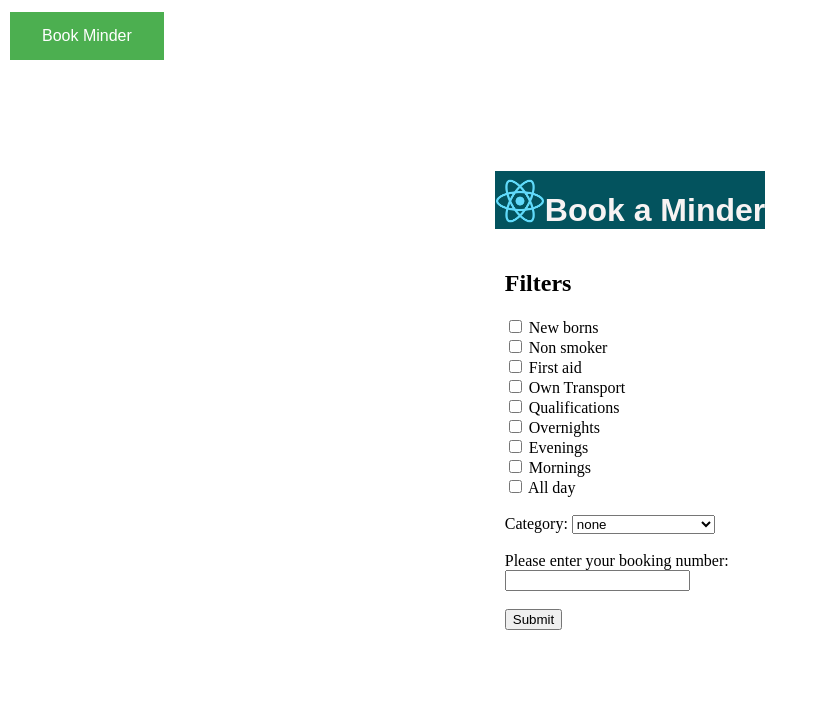
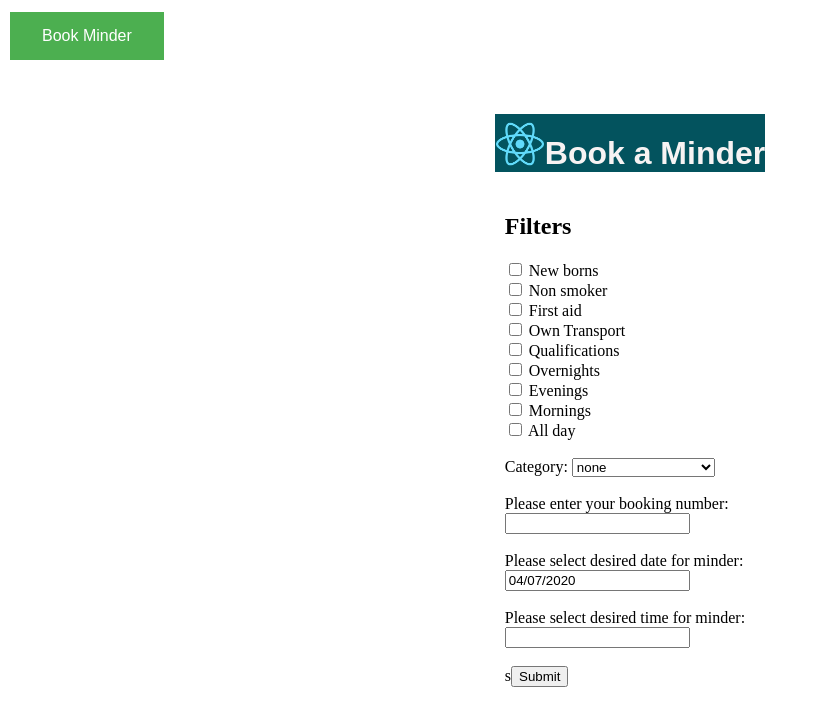
Before and after one commit to leonawolff/Hotel-Email, a React (Create React App) app: page / in a window 1280 px wide. Both pictures are taken after a click on the button "Book Minder". Shown: the top 726 px of the page, without its empty margins (0-818 px from the left). Built offline with nearby package versions, Linux system fonts and the light colour scheme.

Commit message:
Add files via upload

```diff
--- a/src/App.js
+++ b/src/App.js
@@ -1,17 +1,20 @@
 import React, { Component } from "react";
+import DatePicker from "react-datepicker";
 import "./App.css";
+import "react-datepicker/dist/react-datepicker.css";
 import Form from './Form';
 
 class App extends Component {
   constructor() {
     super();
     this.state = {
-      location: window.location.href.substr(23),
+      startDate: new Date(),
+      startTime: new Date(),
       filters: [],
       pub_filters: "",
       pub_category: "",
-      queryString: "",
-      url: window.location.href
+      bookingId: "",
+      bookingInfo: ""
     };
     this.handleChange = this.handleChange.bind(this);
     this.handleClick = this.handleClick.bind(this);
@@ -19,20 +22,8 @@ class App extends Component {
 
   async handleClick(e){
 
-    const {
-         REACT_APP_EMAILJS_RECEIVER: receiverEmail,
-         REACT_APP_EMAILJS_TEMPLATEID: template,
-         REACT_APP_EMAILJS_USERID: user,
-         REACT_APP_EMAILJS_SENDER: senderEmail
-       } = this.props.env
+       Form.mailTime(this.bookingInfo, this.state.value);
 
-       Form.mailTime(
-         template,
-         senderEmail,
-         receiverEmail,
-         this.state.value,
-         user
-       );
      }
   async handleChange(event) {
     const { name, value, type} = event.target;
@@ -46,25 +37,41 @@ class App extends Component {
         {
           pub_filters: this.state.filters.join("%2C")
         },
-        () => this.updateQueryString()
+        () => this.updateBookingInfo()
       );
     }
     if (type === "text") {
-      console.log(event.target.value);
-    }else {
-      this.setState({ [name]: value }, () => this.updateQueryString());
+      this.setState(
+        {
+          bookingId : event.target.value
+        },
+        () => this.updateBookingInfo());
+      console.log(this.bookingId);
     }
+    if (type === "date") {
+    this.setState({
+      startDate: this.date
+    });
+  }
+  if (type === "time") {
+  this.setState({
+    startTime: this.date
+  });
+}
+  else {
+    this.setState({ [name]: value }, () => this.updateBookingInfo());
+  };
   }
 
-  updateQueryString() {
-    let queryString = "";
+  updateBookingInfo() {
     if (this.state.pub_category.length !== 0)
-      queryString += `pub_category=${this.state.pub_category}&`;
+      this.bookingInfo += `${this.state.pub_category}\n`;
     if (this.state.pub_filters.length !== 0)
-      queryString += `pub_filters=${this.state.pub_filters}`;
+      this.bookingInfo += `${this.state.pub_filters}\n`;
     this.setState({
-      queryString: queryString
+      bookingInfo: this.bookingInfo
     });
+    console.log(this.bookingInfo);
   }
 
   render() {
@@ -211,9 +218,35 @@ class App extends Component {
         <br />
         <br />
 
+        <label>
+        Please select desired date for minder:
+        </label>
+        <br />
+        <DatePicker
+                type="date"
+                selected={this.state.startDate}
+                onChange={this.handleChange}
+              />
+
+        <br />
+        <br />
+        <label>
+        Please select desired time for minder:
+        </label>
+        <br />
+        <DatePicker
+        type="time"
+          selected={this.state.date}
+          onChange={this.handleChange}
+          showTimeSelect
+          dateFormat="Pp"
+        />
+
+        <br />
+        <br />s
+
         <button
           className = "submit"
-          href={`https://oogo.herokuapp.com/s?${this.state.queryString}`}
           target="_blank"
           rel="noopener noreferrer"
           onClick = {this.handleClick}
--- a/src/Form.js
+++ b/src/Form.js
@@ -9,7 +9,15 @@ export default class extends React.Component {
   }
 
 
-mailTime (templateId, senderEmail, receiverEmail, bookingId, user) {
+mailTime (bookingId) {
+
+  const {
+    REACT_APP_EMAILJS_RECEIVER: receiverEmail,
+    REACT_APP_EMAILJS_SENDER: senderEmail,
+    REACT_APP_EMAILJS_TEMPLATEID: templateId,
+    REACT_APP_EMAILJS_USERID: user,
+  } = this.props.env;
+
         window.emailjs.send(
           'default_service',
           templateId,
```
Also changed, not shown: src/Checkbox.js (added, +15 -0 lines), src/config.js (added, +7 -0 lines).
